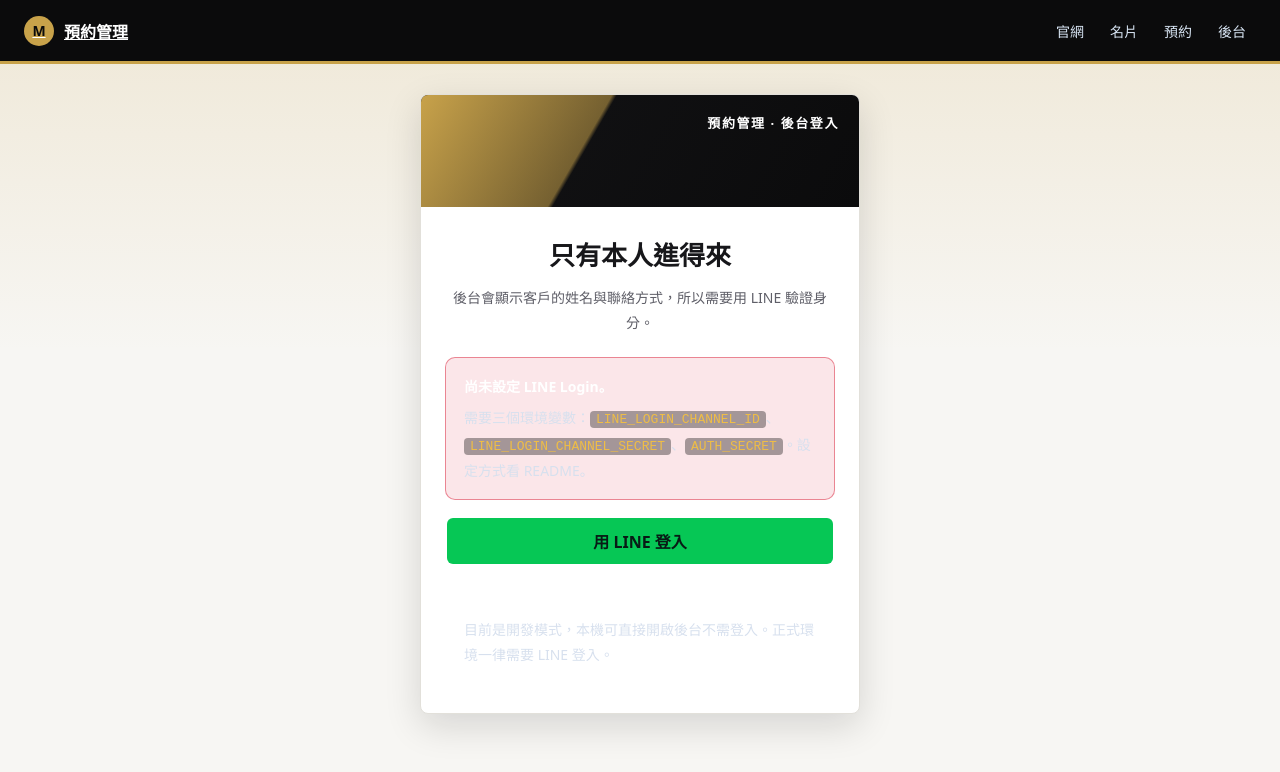
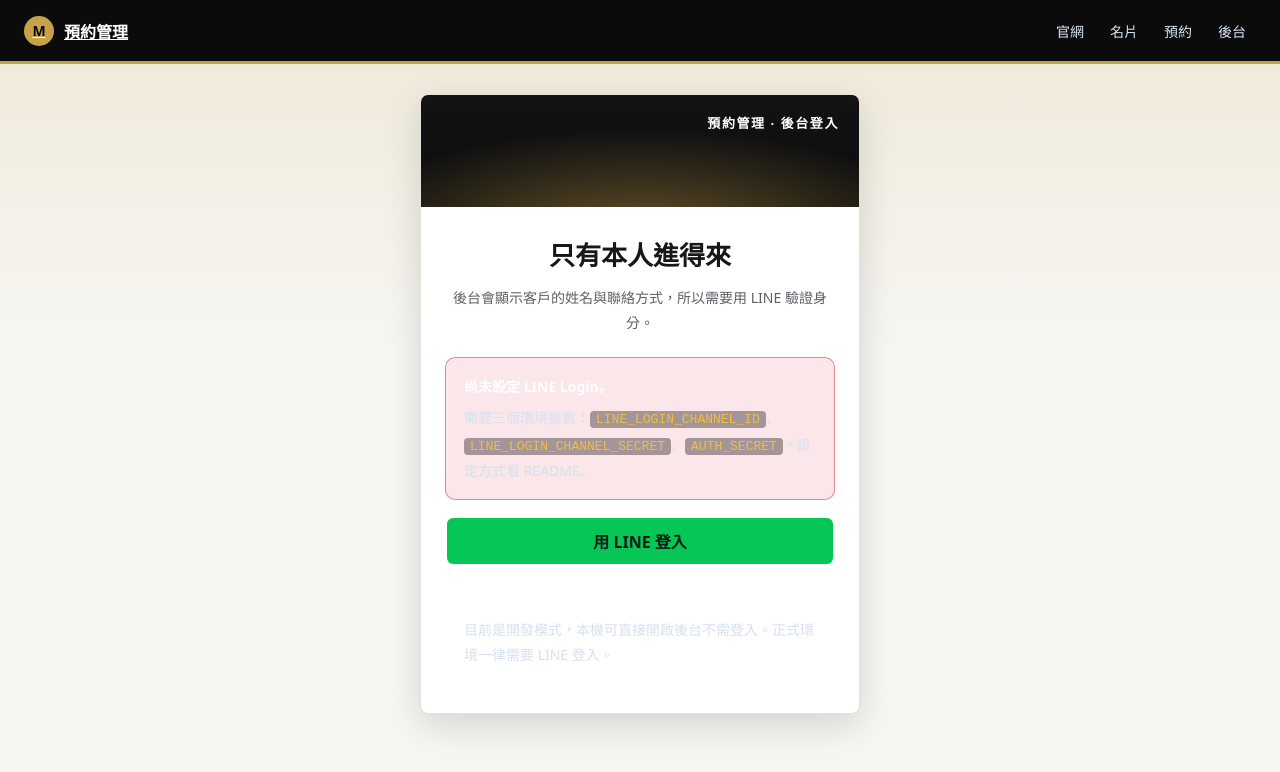
Before and after one commit to jiunjiun7-commits/maggie-official-site, a Next.js app: page /admin/login in a window 1280 px wide. Shown: the top 772 px of the page. Built offline with nearby package versions, Linux system fonts and the light colour scheme; no server answers.

Commit message:
電子名片封面改為對稱金色光暈，修正頭像視覺偏移的錯覺

```diff
--- a/src/app/globals.css
+++ b/src/app/globals.css
@@ -248,9 +248,11 @@
 
 .card-cover {
   height: 112px;
+  /* 金色光暈以下方置中的頭像為圓心往外暈開，維持左右對稱，
+     避免像先前的對角線切割那樣把視覺重心拉向一邊，讓置中的頭像看起來偏移。 */
   background:
-    linear-gradient(120deg, var(--gold-500), rgba(200, 162, 74, 0.55) 38%, transparent 39%),
-    linear-gradient(120deg, var(--navy-900), var(--navy-950));
+    radial-gradient(120% 160% at 50% 130%, rgba(200, 162, 74, 0.5) 0%, rgba(200, 162, 74, 0) 62%),
+    linear-gradient(180deg, var(--navy-900), var(--navy-950));
   padding: 18px 20px;
   color: #fff;
   font-weight: 800;
```
